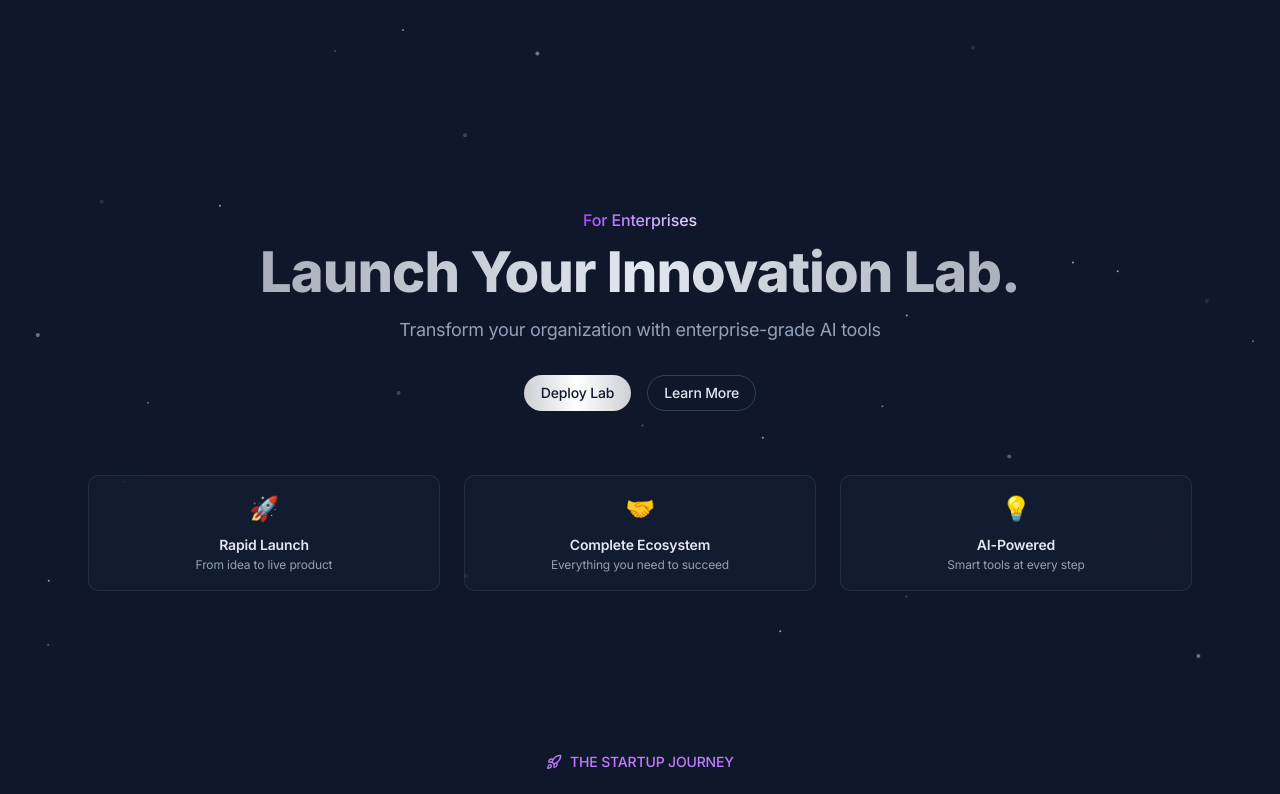
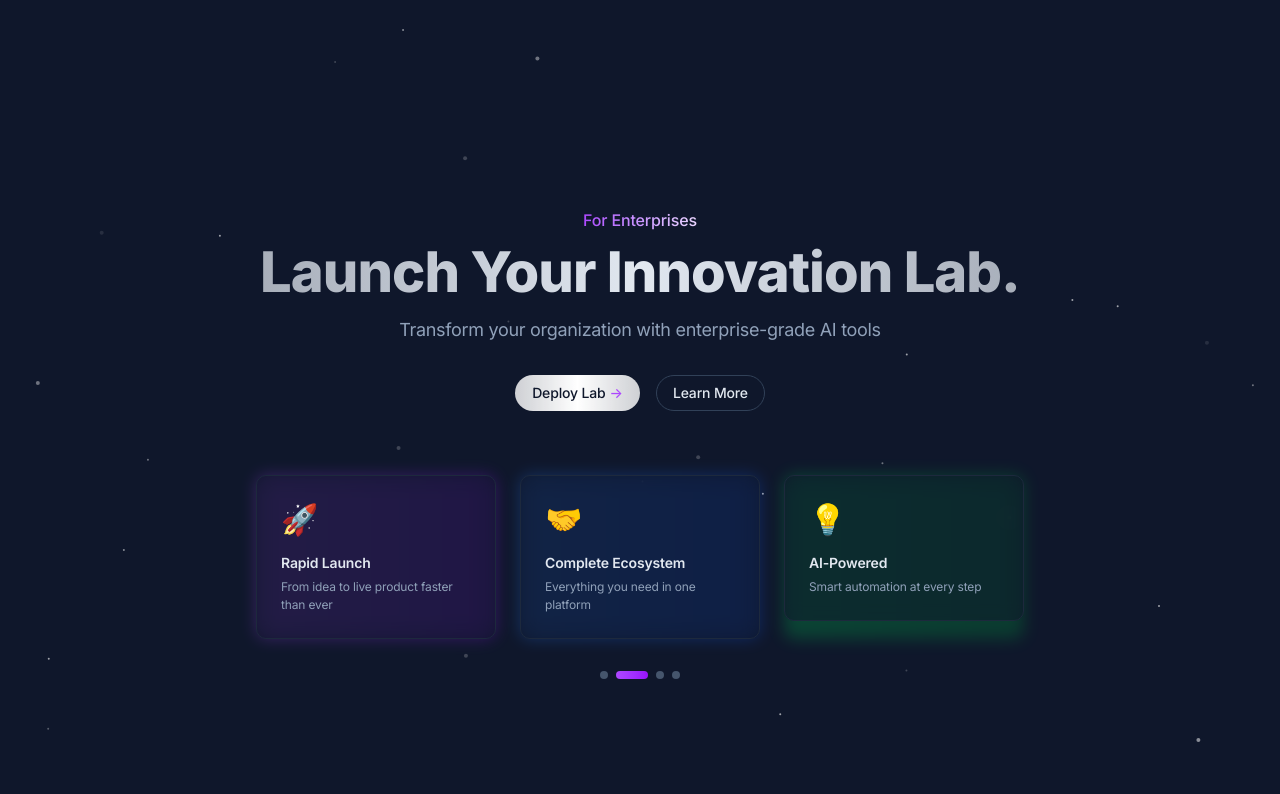
Before and after one commit to buildaistartups/buildaistartups.com, a Next.js app: page / in a window 1280 px wide. Shown: the top 794 px of the page. Built offline with nearby package versions, Linux system fonts and the light colour scheme.

Commit message:
Update Hero.tsx

```diff
--- a/components/home/Hero.tsx
+++ b/components/home/Hero.tsx
@@ -4,7 +4,6 @@
 import { useState, useEffect } from 'react'
 import Link from 'next/link'
 import Particles from '@/components/particles'
-import Illustration from '@/components/illustration'
 
 const audiences = [
   {
@@ -74,33 +73,66 @@ export default function Hero() {
 
             {/* CTAs with original button styling */}
             <div className="flex flex-col sm:flex-row gap-4 justify-center">
-              <Link href={current.cta1.href} className="btn text-slate-900 bg-gradient-to-r from-white/80 via-white to-white/80 hover:bg-white transition duration-150 ease-in-out">
+              <Link
+                href={current.cta1.href}
+                className="btn text-slate-900 bg-gradient-to-r from-white/80 via-white to-white/80 hover:bg-white transition duration-150 ease-in-out group"
+              >
                 {current.cta1.text}
+                <span className="tracking-normal text-purple-500 group-hover:translate-x-0.5 transition-transform duration-150 ease-in-out ml-1">
+                  -&gt;
+                </span>
               </Link>
-              <Link href={current.cta2.href} className="btn text-slate-200 hover:text-white bg-slate-900 bg-opacity-25 hover:bg-opacity-30 border border-slate-700 transition duration-150 ease-in-out">
+              <Link
+                href={current.cta2.href}
+                className="btn text-slate-200 hover:text-white bg-slate-900 bg-opacity-25 hover:bg-opacity-30 border border-slate-700 transition duration-150 ease-in-out"
+              >
                 {current.cta2.text}
               </Link>
             </div>
           </div>
 
-          {/* Remove fake statistics - Action 2 */}
-          {/* Instead, add value props without numbers */}
-          <div className="mt-16 grid md:grid-cols-3 gap-6 text-center">
-            <div className="bg-slate-800/30 backdrop-blur rounded-lg p-4 border border-slate-700/50">
-              <div className="text-2xl mb-2">🚀</div>
-              <div className="text-sm font-semibold text-slate-200">Rapid Launch</div>
-              <div className="text-xs text-slate-400">From idea to live product</div>
+          {/* Remove fake statistics - Action 2 - Replace with value props */}
+          <div className="mt-16 grid md:grid-cols-3 gap-6 max-w-3xl mx-auto">
+            <div className="relative group">
+              <div className="absolute inset-0 bg-gradient-to-r from-purple-500 to-purple-600 rounded-lg blur opacity-25 group-hover:opacity-40 transition duration-300"></div>
+              <div className="relative bg-slate-900/50 backdrop-blur rounded-lg p-6 border border-slate-800">
+                <div className="text-3xl mb-3">🚀</div>
+                <div className="text-sm font-semibold text-slate-200">Rapid Launch</div>
+                <div className="text-xs text-slate-400 mt-1">From idea to live product faster than ever</div>
+              </div>
             </div>
-            <div className="bg-slate-800/30 backdrop-blur rounded-lg p-4 border border-slate-700/50">
-              <div className="text-2xl mb-2">🤝</div>
-              <div className="text-sm font-semibold text-slate-200">Complete Ecosystem</div>
-              <div className="text-xs text-slate-400">Everything you need to succeed</div>
+            <div className="relative group">
+              <div className="absolute inset-0 bg-gradient-to-r from-blue-500 to-blue-600 rounded-lg blur opacity-25 group-hover:opacity-40 transition duration-300"></div>
+              <div className="relative bg-slate-900/50 backdrop-blur rounded-lg p-6 border border-slate-800">
+                <div className="text-3xl mb-3">🤝</div>
+                <div className="text-sm font-semibold text-slate-200">Complete Ecosystem</div>
+                <div className="text-xs text-slate-400 mt-1">Everything you need in one platform</div>
+              </div>
             </div>
-            <div className="bg-slate-800/30 backdrop-blur rounded-lg p-4 border border-slate-700/50">
-              <div className="text-2xl mb-2">💡</div>
-              <div className="text-sm font-semibold text-slate-200">AI-Powered</div>
-              <div className="text-xs text-slate-400">Smart tools at every step</div>
+            <div className="relative group">
+              <div className="absolute inset-0 bg-gradient-to-r from-green-500 to-green-600 rounded-lg blur opacity-25 group-hover:opacity-40 transition duration-300"></div>
+              <div className="relative bg-slate-900/50 backdrop-blur rounded-lg p-6 border border-slate-800">
+                <div className="text-3xl mb-3">💡</div>
+                <div className="text-sm font-semibold text-slate-200">AI-Powered</div>
+                <div className="text-xs text-slate-400 mt-1">Smart automation at every step</div>
+              </div>
             </div>
+          </div>
+
+          {/* Audience switcher dots */}
+          <div className="flex justify-center gap-2 mt-8">
+            {audiences.map((_, index) => (
+              <button
+                key={index}
+                onClick={() => setCurrentAudience(index)}
+                className={`w-2 h-2 rounded-full transition-all ${
+                  index === currentAudience
+                    ? 'w-8 bg-gradient-to-r from-purple-500 to-purple-600'
+                    : 'bg-slate-600 hover:bg-slate-500'
+                }`}
+                aria-label={`Switch to ${audiences[index].title}`}
+              />
+            ))}
           </div>
         </div>
       </div>
```
